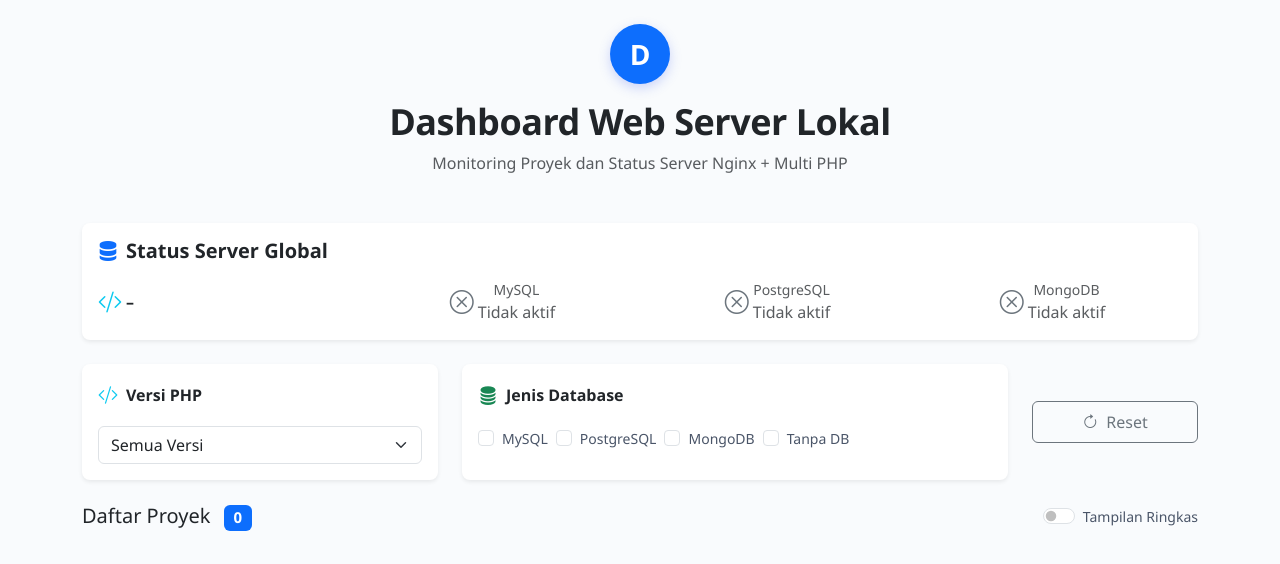
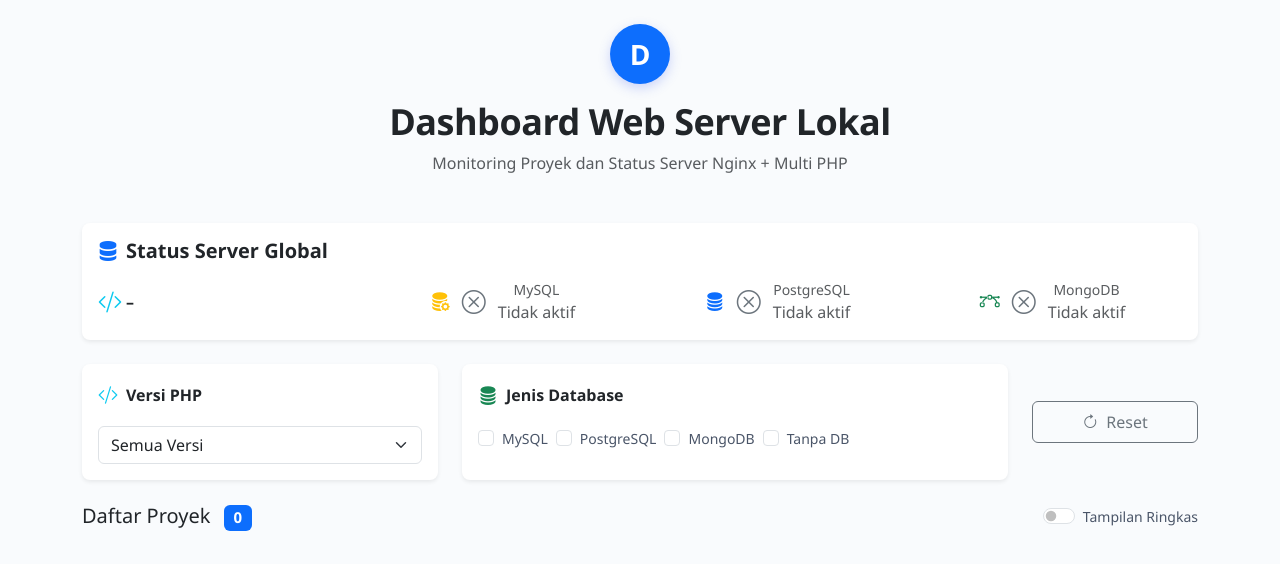
Before and after one commit to amroe2k/nginx-server, a PHP site: page /dashboard/index.php in a window 1280 px wide. Shown: the top 564 px of the page. Run offline with PHP 8.4, Linux system fonts and the light colour scheme.

Commit message:
Update Tampilan Dashboard dan README.md

```diff
--- a/www/dashboard/index.php
+++ b/www/dashboard/index.php
@@ -111,13 +111,14 @@ $globalStatus = getGlobalServerStatus();
                     </div>
 
                     <div class="col-6 col-md-6 col-lg-3 align-self-start">
-                        <div class="d-flex align-items-center gap-1 justify-content-center">
+                        <div class="d-flex align-items-center gap-2 justify-content-center">
+                            <i class="bi bi-database-fill-gear fs-5 text-warning me-1" title="MySQL"></i>
                             <?php if (!empty($globalStatus['mysql_running'])): ?>
                                 <i class="bi bi-check-circle-fill fs-4 text-success"></i>
                             <?php else: ?>
                                 <i class="bi bi-x-circle fs-4 text-secondary"></i>
                             <?php endif; ?>
-                            <div class="text-center">
+                            <div class="text-center ms-1">
                                 <div class="small text-muted">MySQL</div>
                                 <div>
                                     <?php if (!empty($globalStatus['mysql_running'])): ?>
@@ -131,13 +132,14 @@ $globalStatus = getGlobalServerStatus();
                     </div>
 
                     <div class="col-6 col-md-6 col-lg-3 align-self-start">
-                        <div class="d-flex align-items-center gap-1 justify-content-center">
+                        <div class="d-flex align-items-center gap-2 justify-content-center">
+                            <i class="bi bi-database-fill fs-5 text-primary me-1" title="PostgreSQL"></i>
                             <?php if (!empty($globalStatus['pg_running'])): ?>
                                 <i class="bi bi-check-circle-fill fs-4 text-success"></i>
                             <?php else: ?>
                                 <i class="bi bi-x-circle fs-4 text-secondary"></i>
                             <?php endif; ?>
-                            <div class="text-center">
+                            <div class="text-center ms-1">
                                 <div class="small text-muted">PostgreSQL</div>
                                 <div>
                                     <?php if (!empty($globalStatus['pg_running'])): ?>
@@ -151,13 +153,14 @@ $globalStatus = getGlobalServerStatus();
                     </div>
 
                     <div class="col-6 col-md-6 col-lg-3 align-self-start">
-                        <div class="d-flex align-items-center gap-1 justify-content-center">
+                        <div class="d-flex align-items-center gap-2 justify-content-center">
+                            <i class="bi bi-bezier fs-5 text-success me-1" title="MongoDB"></i>
                             <?php if (!empty($globalStatus['mongo_running'])): ?>
                                 <i class="bi bi-check-circle-fill fs-4 text-success"></i>
                             <?php else: ?>
                                 <i class="bi bi-x-circle fs-4 text-secondary"></i>
                             <?php endif; ?>
-                            <div class="text-center">
+                            <div class="text-center ms-1">
                                 <div class="small text-muted">MongoDB</div>
                                 <div>
                                     <?php if (!empty($globalStatus['mongo_running'])): ?>
```
Also changed, not shown: README.md.
